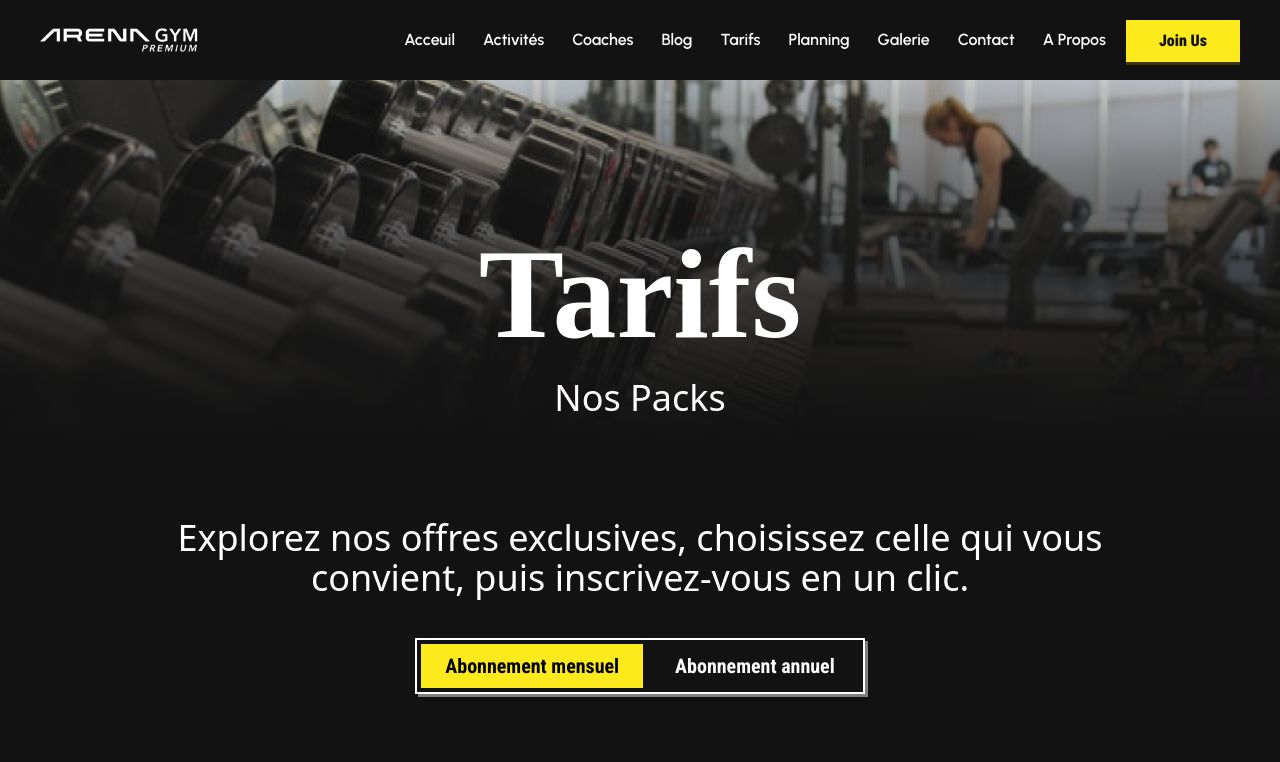
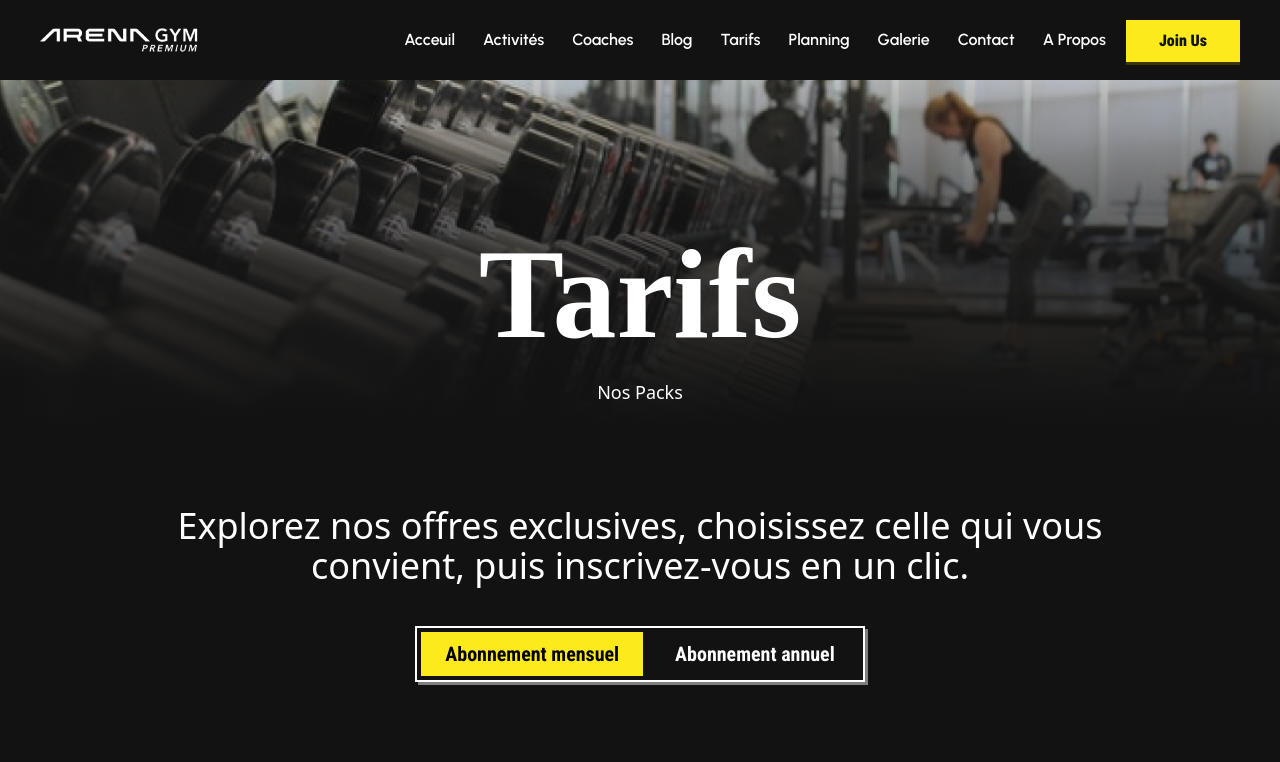
Before and after one commit to medazizktata/Arena-gym-website, a React (Vite) app in the folder Arena-gym-website/: page /tarifs in a window 1280 px wide. Shown: the top 762 px of the page. Built offline with nearby package versions, Linux system fonts and the light colour scheme.

Commit message:
Minor tailwind fix

```diff
--- a/Arena-gym-website/src/components/PageIntroduction.jsx
+++ b/Arena-gym-website/src/components/PageIntroduction.jsx
@@ -8,7 +8,7 @@ function PageIntroduction({
   title,
   titleProps = "text-white text-center",
   subTitle = "",
-  subTitleProps = "text-white text-center",
+  subTitleProps = "text-white text-center sm:text-4xl",
 }) {
   const translateValue = 30 - BGText.length * 0.5;
 
@@ -39,7 +39,7 @@ function PageIntroduction({
           >
             {title}
           </h1>
-          <h2 className={`text-lg sm:text-4xl ${subTitleProps}`}>
+          <h2 className={`text-lg  ${subTitleProps}`}>
             {subTitle}
           </h2>
         </div>
```
